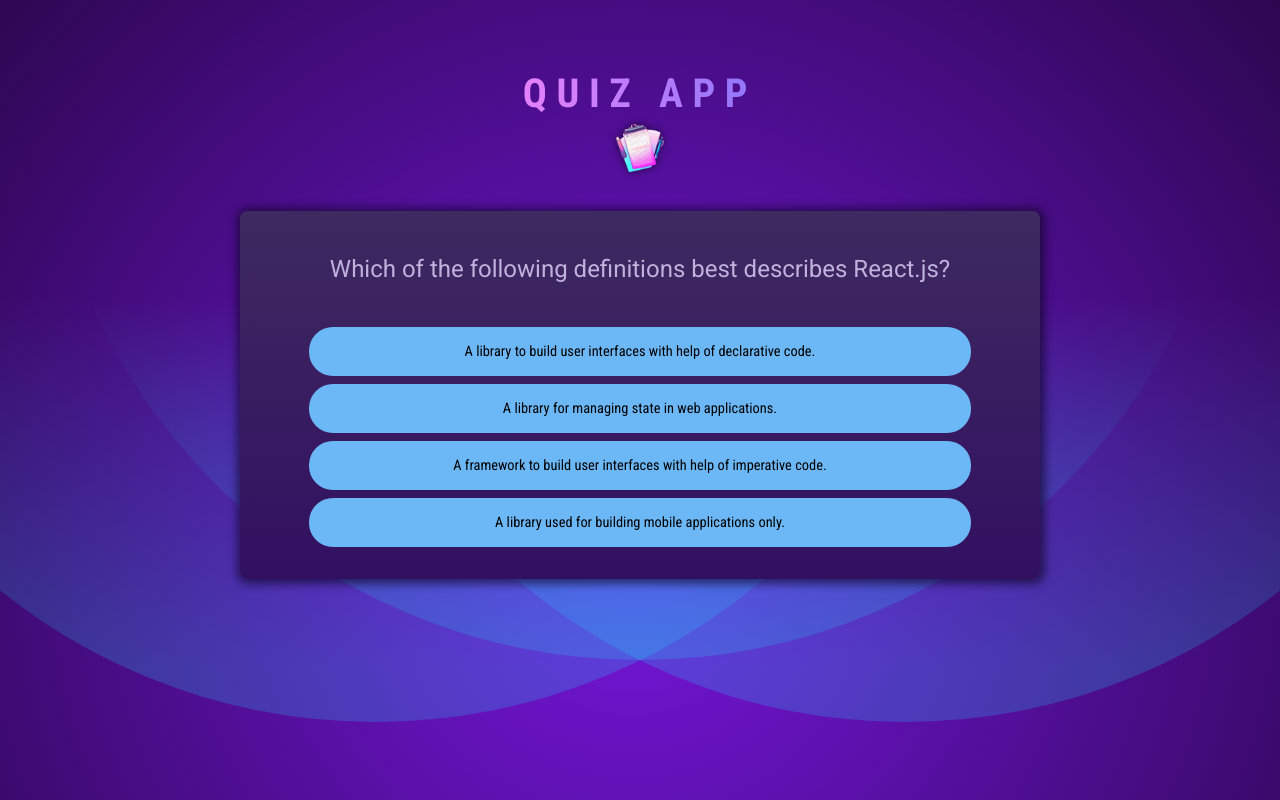
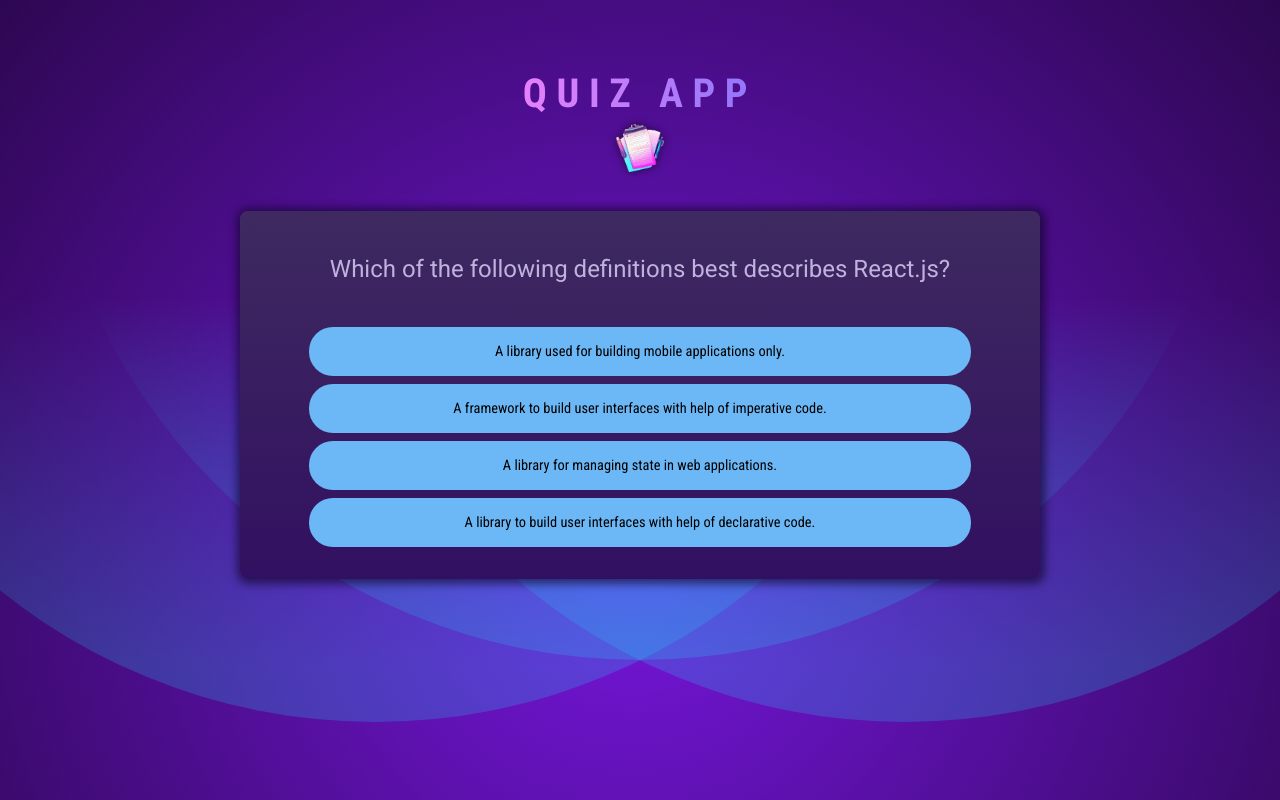
Before and after one commit to ms-tech-geek/quiz-app, a React (Vite) app: page / in a window 1280 px wide. Built offline with nearby package versions, Linux system fonts and the light colour scheme.

Commit message:
shuffle answers

```diff
--- a/src/components/Quiz.jsx
+++ b/src/components/Quiz.jsx
@@ -4,6 +4,9 @@ const Quiz = () => {
   const [userAnswers, setUserAnswers] = useState([]);
 
   const activeQuestionIndex = userAnswers.length;
+
+  const shuffledAnswers = [...QUESTIONS[activeQuestionIndex].answers];
+  shuffledAnswers.sort((a, b) => Math.random() - 0.5);
 
   const handleSelectAnswer = (selectedAnswer) => {
     setUserAnswers((prevUserAnswers) => [...prevUserAnswers, selectedAnswer]);
@@ -15,7 +18,7 @@ const Quiz = () => {
         <h2>{QUESTIONS[activeQuestionIndex].text}</h2>
       </div>
       <ul id="answers">
-        {QUESTIONS[activeQuestionIndex].answers.map((answer, index) => (
+        {shuffledAnswers.map((answer, index) => (
           <li key={index} className="answer">
             <button onClick={() => handleSelectAnswer(answer)}>{answer}</button>
           </li>
```
